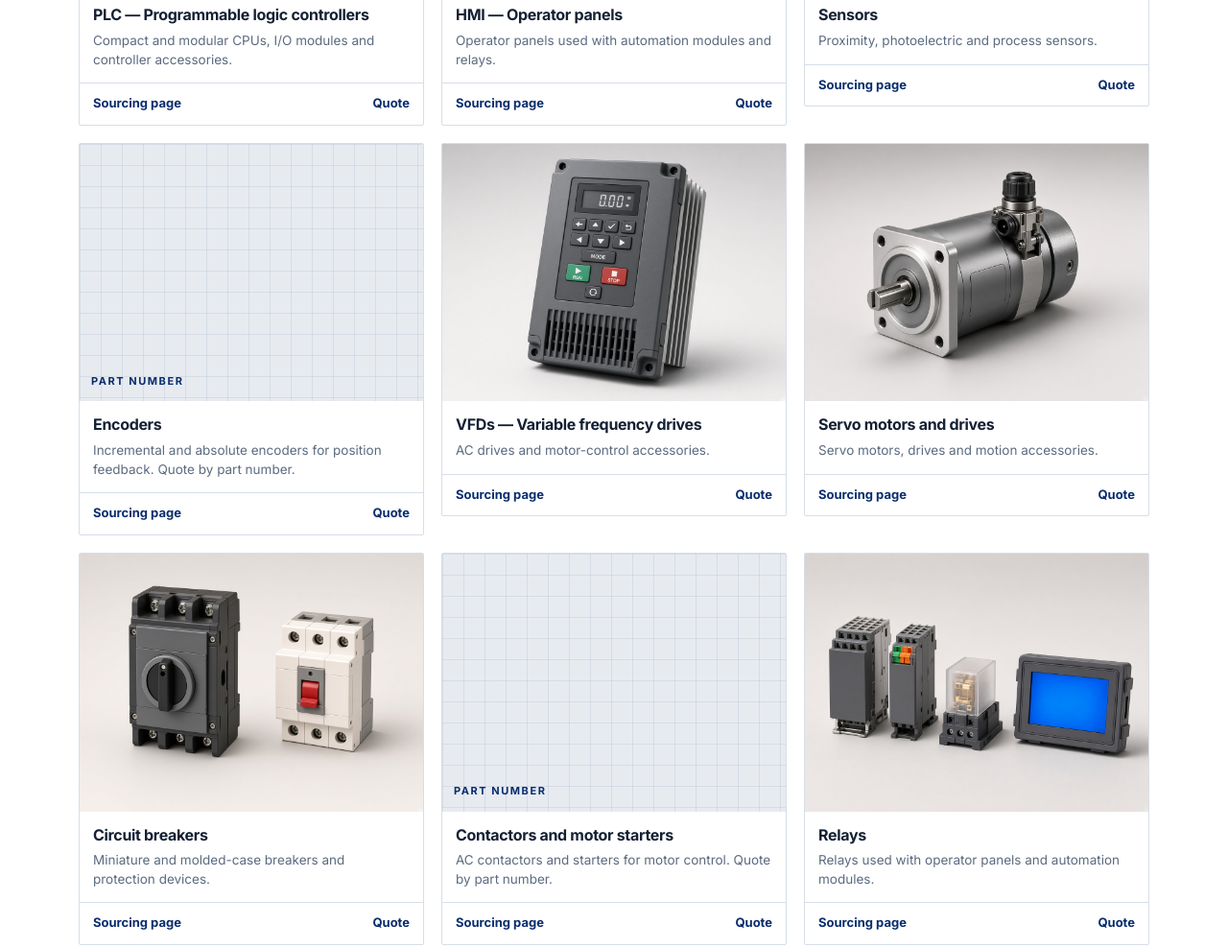
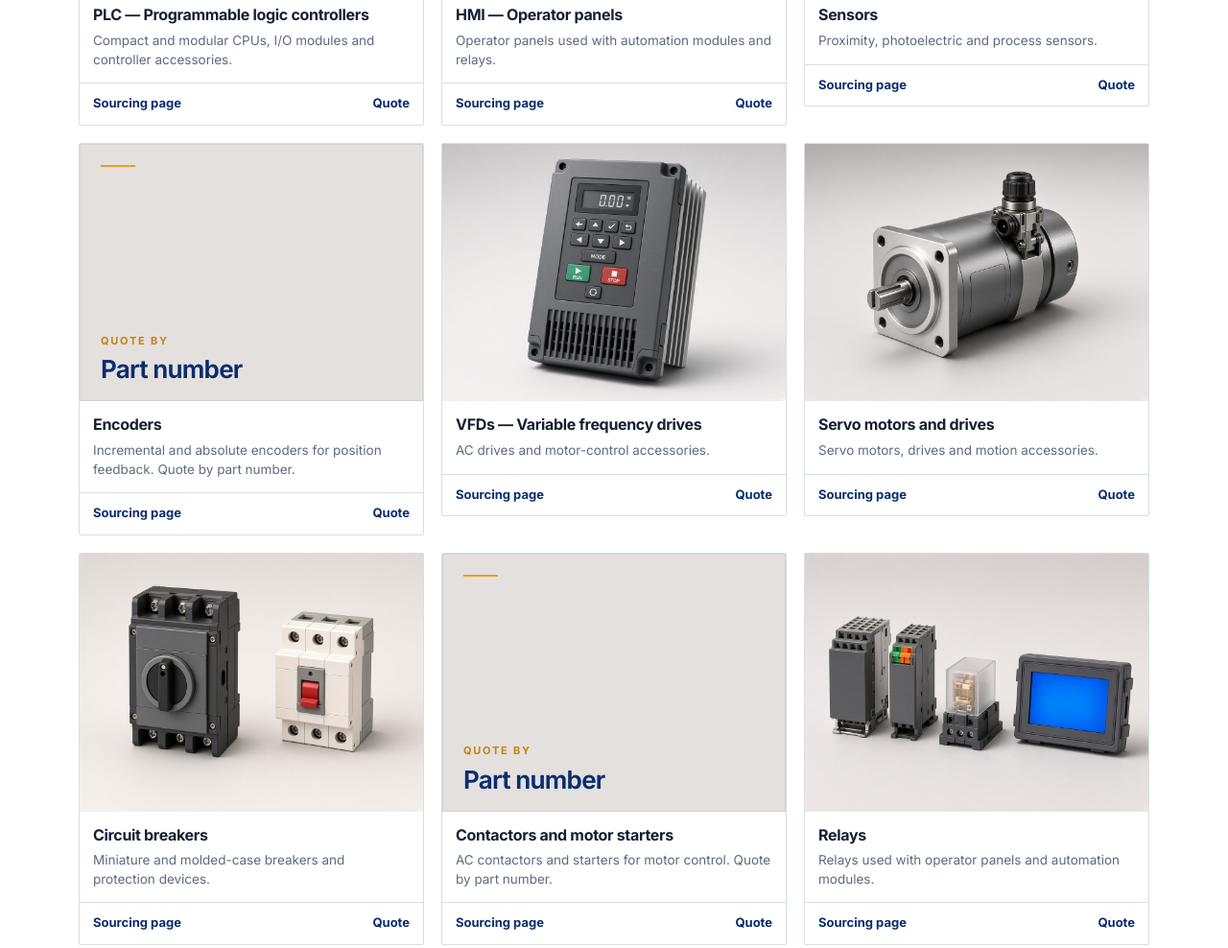
Before and after one commit to xiaoyultd/yucore-power-meter.github.io, a plain HTML site: page products.html in a window 1280 px wide. Shown: the part 974-1962 px from the top of the page at 96% size. Drawn offline with Linux system fonts and the light colour scheme.

Commit message:
Restyle quote-by-part-number cards as typographic plates.
Encoders and the other catalog items without a studio photo keep the 4:3 frame, with a navy and amber panel instead of graph paper.

Co-authored-by: xiaoyultd <xiaoyultd@users.noreply.github.com>

```diff
--- a/css/style.css
+++ b/css/style.css
@@ -540,22 +540,51 @@ a.cat-card:hover,
   padding: 0;
   font-size: 0;
 }
-.product-card-top.product-plain {
+.product-plain,
+.home-tile .media.product-plain,
+.seo-hero-photo.product-plain {
   color: var(--navy);
-  background-color: #e7ebf0;
-  background-image:
-    linear-gradient(to right, rgba(10,45,110,0.08) 1px, transparent 1px),
-    linear-gradient(to bottom, rgba(10,45,110,0.08) 1px, transparent 1px);
-  background-size: 22px 22px;
-  font-size: 11px !important;
+  background-color: #e7edf3;
+  background-image: none;
+  box-shadow: inset 0 0 0 1px rgba(10, 45, 110, 0.08);
+}
+.product-plain::before,
+.home-tile .media.product-plain::before,
+.seo-hero-photo.product-plain::before {
+  content: "";
+  position: absolute;
+  top: 22px;
+  left: 22px;
+  width: 36px;
+  height: 2px;
+  background: var(--amber);
+}
+.product-plain::after,
+.home-tile .media.product-plain::after,
+.seo-hero-photo.product-plain::after {
+  content: "Quote by";
+  position: absolute;
+  left: 22px;
+  bottom: 54px;
+  font-size: 11px;
   font-weight: 700;
-  letter-spacing: 0.14em;
+  letter-spacing: 0.16em;
   text-transform: uppercase;
+  color: var(--amber-deep);
 }
-.product-card-top.product-plain span {
+.product-plain span,
+.home-tile .media.product-plain span,
+.seo-hero-photo.product-plain span {
   position: absolute;
-  left: 12px;
-  bottom: 12px;
+  left: 22px;
+  right: 18px;
+  bottom: 20px;
+  font-size: 26px;
+  font-weight: 650;
+  letter-spacing: -0.03em;
+  line-height: 1;
+  text-transform: none;
+  color: var(--navy);
 }
 .product-card-footer {
   padding: 10px 14px 12px;
```
